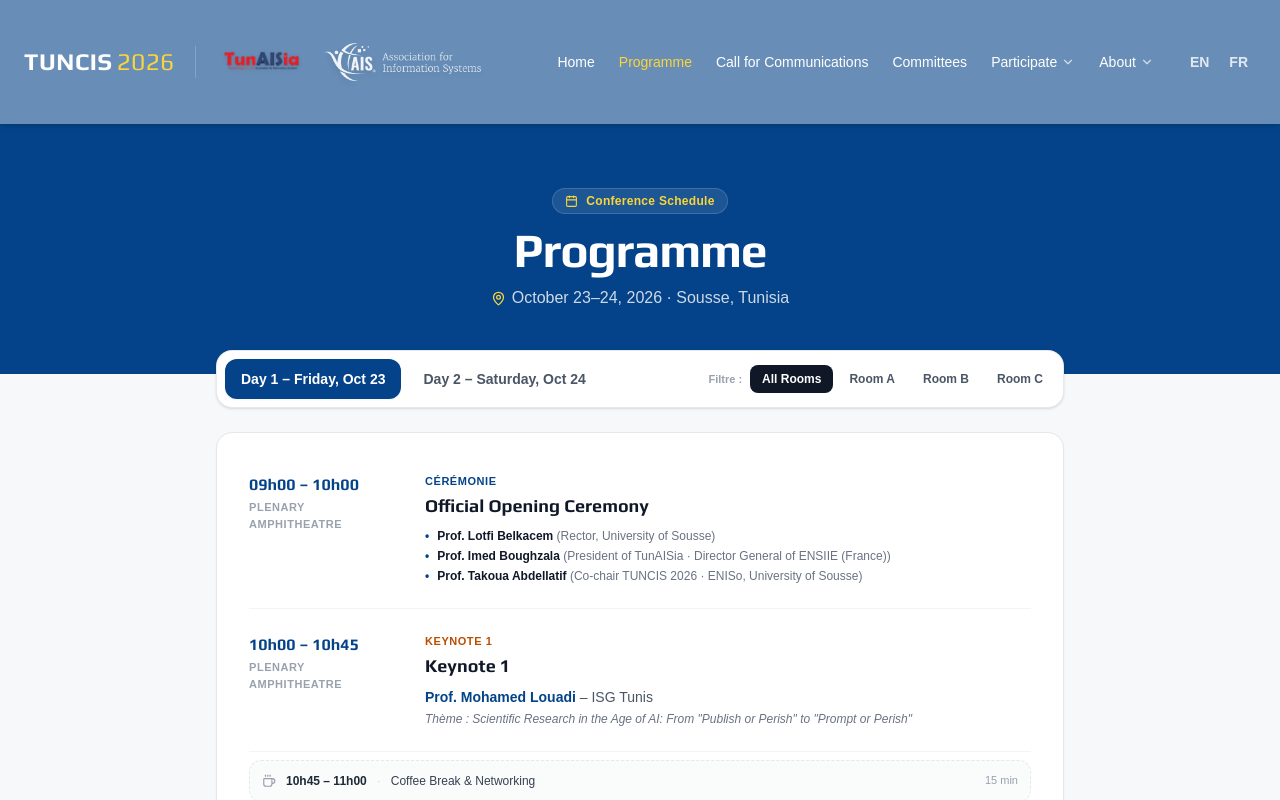
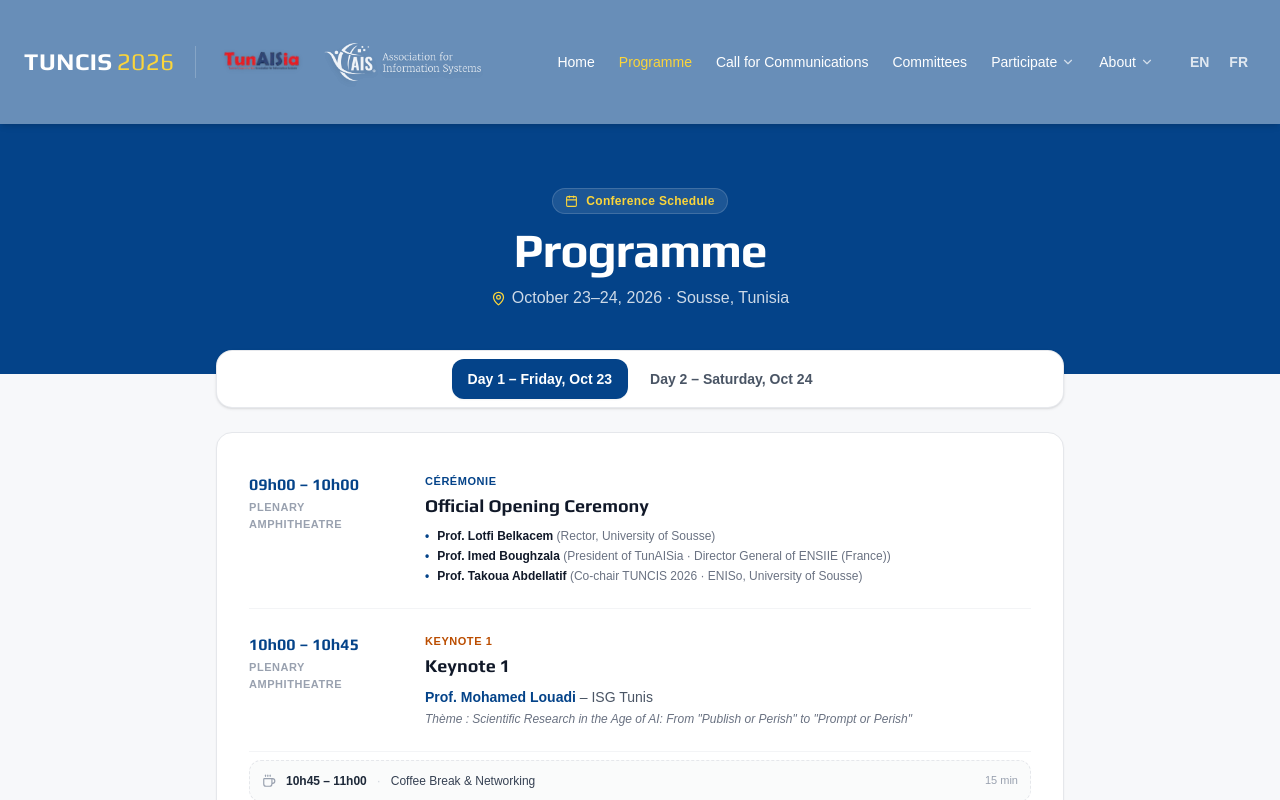
Before and after one commit to mariem-mdalla/tuncis-2026-website, a React (Vite) app in the folder apps/frontend/: page /programme in a window 1280 px wide. Shown: the top 800 px of the page. Built offline with nearby package versions, Linux system fonts and the light colour scheme.

Commit message:
Update Programme.jsx

```diff
--- a/apps/frontend/src/pages/Programme.jsx
+++ b/apps/frontend/src/pages/Programme.jsx
@@ -250,7 +250,6 @@ const DAY2_SCHEDULE = [
 export default function Programme() {
   const { t } = useTranslation();
   const [activeDay, setActiveDay] = useState("day1");
-  const [selectedRoom, setSelectedRoom] = useState("all"); // "all" | "A" | "B"
 
   const schedule = activeDay === "day1" ? DAY1_SCHEDULE : DAY2_SCHEDULE;
 
@@ -284,7 +283,7 @@ export default function Programme() {
       {/* ── MAIN CONTENT ── */}
       <section className="max-w-4xl mx-auto px-4 sm:px-6 -mt-6 relative z-20">
         {/* ── DAY SELECTOR ── */}
-        <div className="flex flex-col sm:flex-row items-center justify-between gap-3 bg-white p-2 rounded-2xl border border-gray-200/90 shadow-sm mb-6">
+        <div className="flex items-center justify-center gap-3 bg-white p-2 rounded-2xl border border-gray-200/90 shadow-sm mb-6">
           {/* Day 1 / Day 2 Tabs */}
           <div className="flex items-center gap-1.5 w-full sm:w-auto">
             <button
@@ -308,60 +307,13 @@ export default function Programme() {
               {t("programme.tabs.day2")}
             </button>
           </div>
-
-          {/* Room Filter */}
-          <div className="flex items-center gap-1 w-full sm:w-auto justify-end border-t sm:border-t-0 pt-2 sm:pt-0 border-gray-100">
-            <span className="text-[11px] font-semibold text-gray-400 mr-1 hidden md:inline">
-              Filtre :
-            </span>
-            <button
-              onClick={() => setSelectedRoom("all")}
-              className={`px-3 py-1.5 rounded-lg text-xs font-semibold transition-colors cursor-pointer ${
-                selectedRoom === "all"
-                  ? "bg-gray-900 text-white"
-                  : "text-gray-600 hover:bg-gray-100"
-              }`}
-            >
-              {t("programme.allRooms")}
-            </button>
-            <button
-              onClick={() => setSelectedRoom("A")}
-              className={`px-3 py-1.5 rounded-lg text-xs font-semibold transition-colors cursor-pointer ${
-                selectedRoom === "A"
-                  ? "bg-tuncis-blue text-white"
-                  : "text-gray-600 hover:bg-gray-100"
-              }`}
-            >
-              {t("programme.roomA")}
-            </button>
-            <button
-              onClick={() => setSelectedRoom("B")}
-              className={`px-3 py-1.5 rounded-lg text-xs font-semibold transition-colors cursor-pointer ${
-                selectedRoom === "B"
-                  ? "bg-indigo-600 text-white"
-                  : "text-gray-600 hover:bg-gray-100"
-              }`}
-            >
-              {t("programme.roomB")}
-            </button>
-            <button
-              onClick={() => setSelectedRoom("C")}
-              className={`px-3 py-1.5 rounded-lg text-xs font-semibold transition-colors cursor-pointer ${
-                selectedRoom === "C"
-                  ? "bg-purple-600 text-white"
-                  : "text-gray-600 hover:bg-gray-100"
-              }`}
-            >
-              {t("programme.roomC")}
-            </button>
-          </div>
         </div>
 
         {/* ── TIMELINE CARD (Clean White Document) ── */}
         <div className="bg-white rounded-2xl border border-gray-200 shadow-xs p-5 sm:p-8 divide-y divide-gray-100">
           <AnimatePresence mode="wait">
             <motion.div
-              key={`${activeDay}-${selectedRoom}`}
+              key={activeDay}
               initial={{ opacity: 0, y: 6 }}
               animate={{ opacity: 1, y: 0 }}
               exit={{ opacity: 0, y: -6 }}
@@ -369,11 +321,7 @@ export default function Programme() {
               className="divide-y divide-gray-100"
             >
               {schedule.map((item) => (
-                <TimelineRow
-                  key={item.id}
-                  item={item}
-                  selectedRoom={selectedRoom}
-                />
+                <TimelineRow key={item.id} item={item} />
               ))}
             </motion.div>
           </AnimatePresence>
@@ -390,7 +338,7 @@ export default function Programme() {
 
 // ─── Row Renderer ─────────────────────────────────────────────────────────────
 
-function TimelineRow({ item, selectedRoom }) {
+function TimelineRow({ item }) {
   const { t } = useTranslation();
 
   // 1. Break / Lunch row (Minimal, unobtrusive)
@@ -415,9 +363,9 @@ function TimelineRow({ item, selectedRoom }) {
 
   // 2. Parallel Session row
   if (item.type === "parallel") {
-    const showTrackA = !!item.trackA && (selectedRoom === "all" || selectedRoom === "A");
-    const showTrackB = !!item.trackB && (selectedRoom === "all" || selectedRoom === "B");
-    const showTrackC = !!item.trackC && (selectedRoom === "all" || selectedRoom === "C");
+    const showTrackA = !!item.trackA;
+    const showTrackB = !!item.trackB;
+    const showTrackC = !!item.trackC;
     const visibleCount = [showTrackA, showTrackB, showTrackC].filter(Boolean).length;
     const gridColsCls =
       visibleCount >= 3
```
